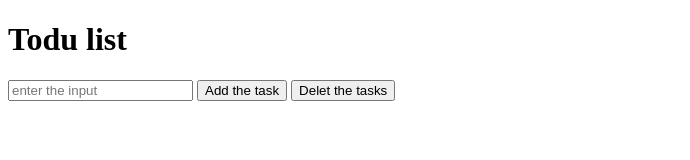
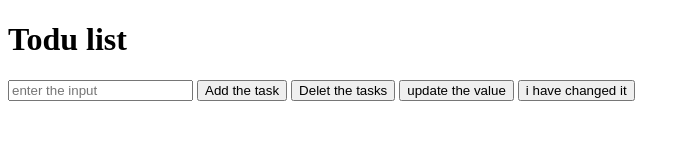
Before and after one commit to Rohan-Netrakar/tem_tudu_list, a plain HTML site: page index.html in a window 1280 px wide. Shown: the whole page, without its empty margins (0-690 px from the left). Drawn offline with Linux system fonts and the light colour scheme.

Commit message:
2nd version

```diff
--- a/index.html
+++ b/index.html
@@ -11,6 +11,8 @@
       <input class="input" type="text" placeholder="enter the input" />
       <button class="submit">Add the task</button>
       <button class="Delet">Delet the tasks</button>
+      <button class="hello">update the value</button>
+      <button>i have changed it</button>
     </form>
     <div>
       <ul class="all"></ul>
```
